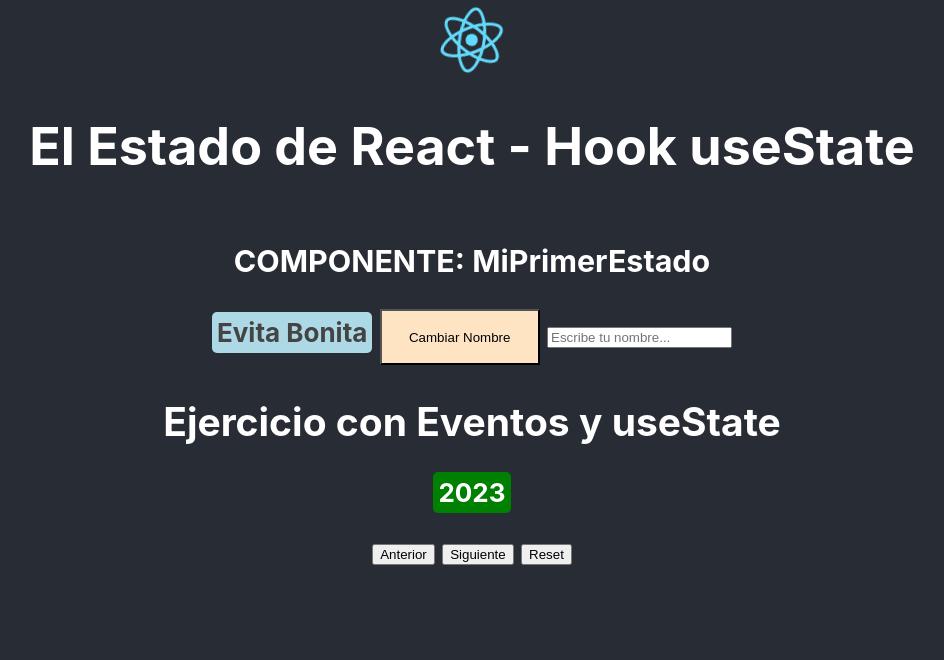
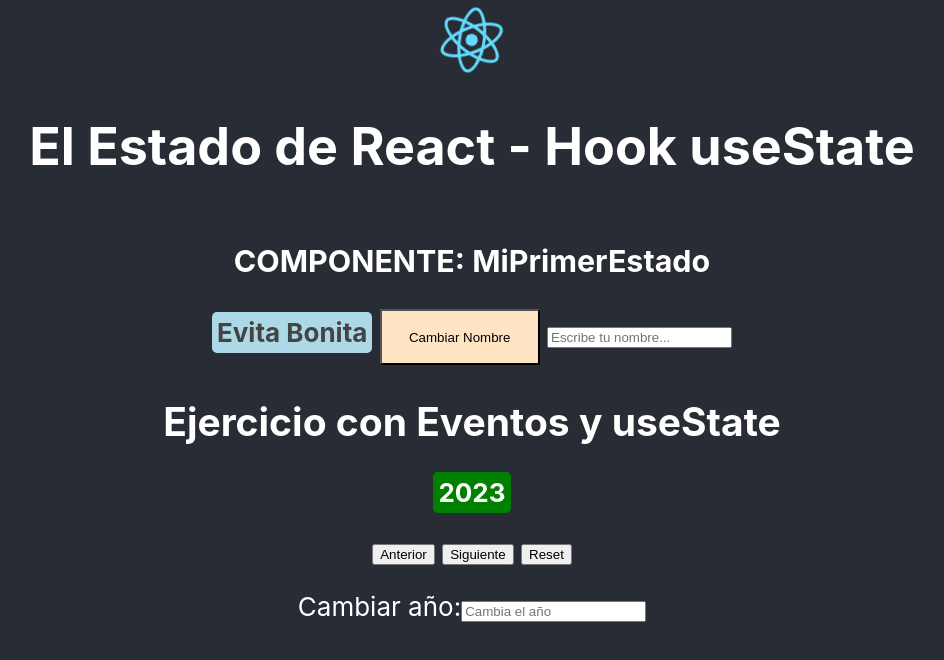
Before and after one commit to VillegasCode/02-use-state, a React (Create React App) app: page / in a window 1280 px wide. Shown: the top 660 px of the page, without its empty margins (168-1112 px from the left). Built offline with nearby package versions, Linux system fonts and the light colour scheme.

Commit message:
Validate the data that is entered through a input text

```diff
--- a/src/components/EjercicioComponent.js
+++ b/src/components/EjercicioComponent.js
@@ -24,6 +24,19 @@ export const EjercicioComponent = ({year}) => {
     setYearNow(yearActual);
   }
 
+  // Validar si el dato ingresado en el input es un número entero
+  const cambiarYear = e => {
+    //Con parseInt convertimos el número ingresado por teclado a INTEGER
+    let dato = parseInt(e.target.value);
+
+    //validamos con un if
+    if (Number.isInteger(dato)){
+      setYearNow(dato);
+    } else {
+      setYearNow(year);
+    }
+  }
+
   return (
     <div>
         <h2>Ejercicio con Eventos y useState</h2>
@@ -37,6 +50,13 @@ export const EjercicioComponent = ({year}) => {
           &nbsp;
         <button onClick={yearActual}>Reset</button>
         </p>
+        <p>Cambiar año:
+          <input
+              onChange={ cambiarYear }
+              type='text'
+              placeholder='Cambia el año'>
+          </input>
+        </p>
     </div>
   )
 }
```
